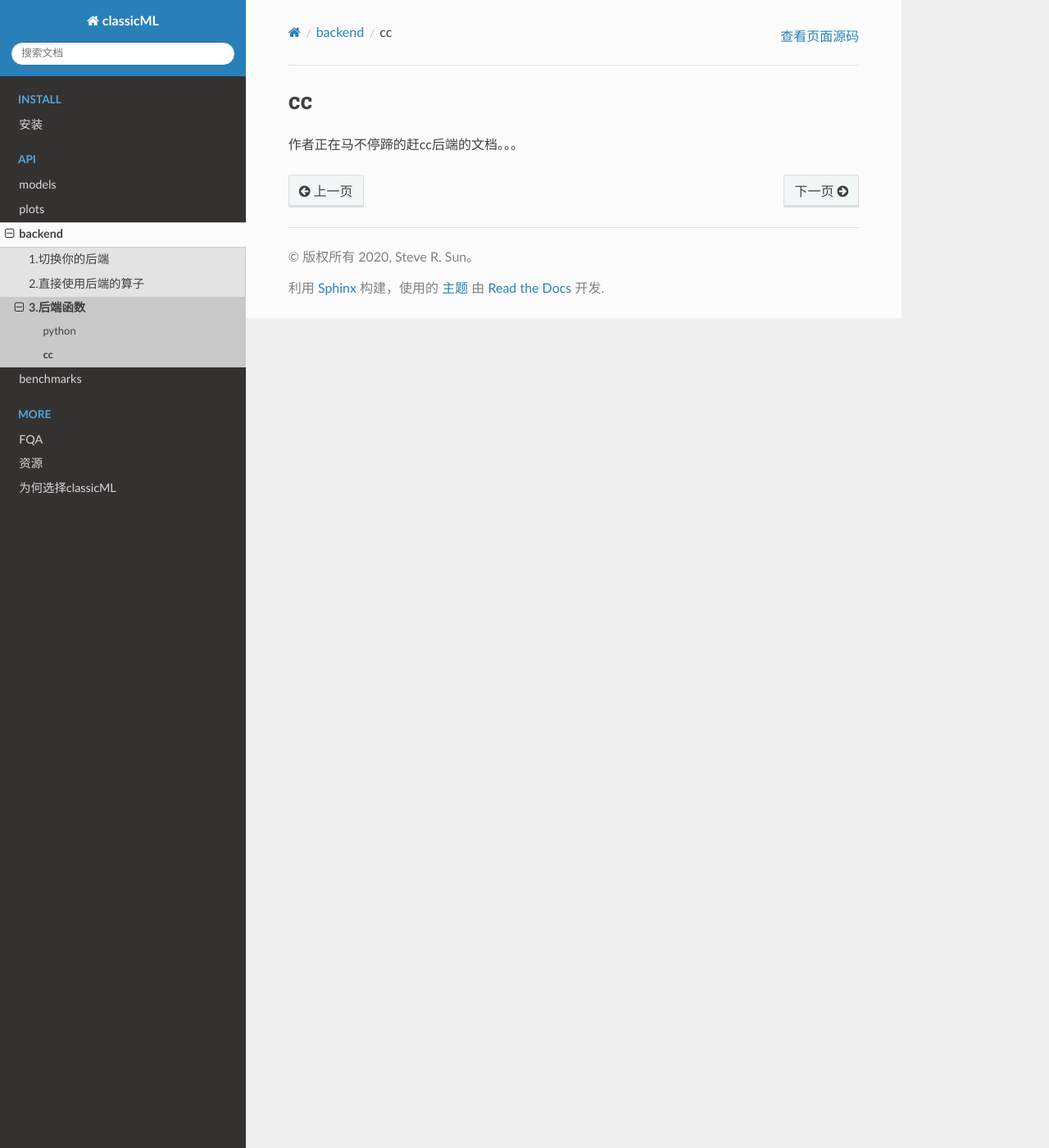
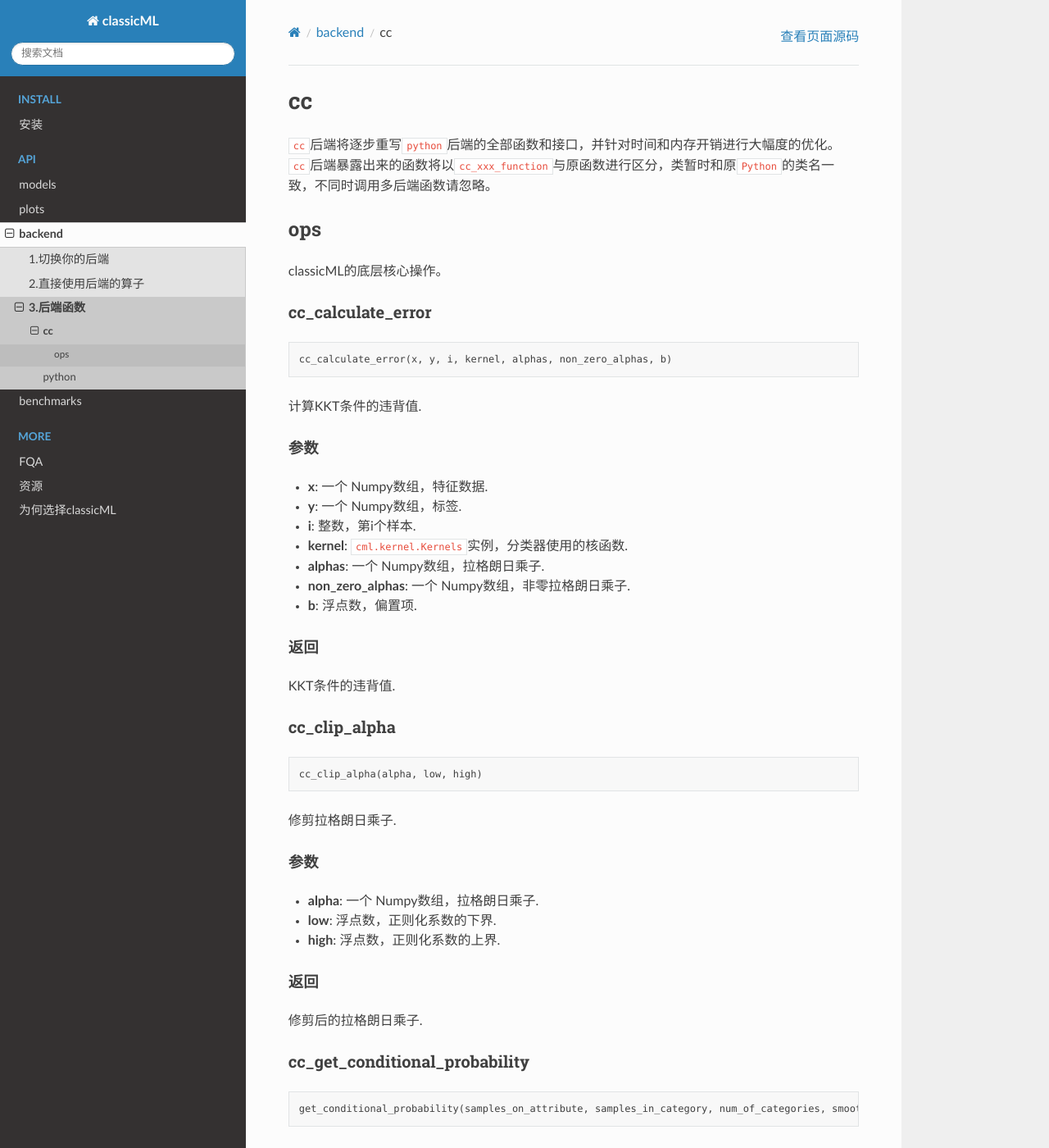
Before and after one commit to sun1638650145/classicML, a Sphinx documentation site: the page built from docs/source/backend/cc.md, in a window 1280 px wide and 1400 px high. Shown: the whole window at 82% size. Built offline with Sphinx 7.4.7 and the Read the Docs theme 2.0.0, drawn with Linux system fonts in a browser that asks for light colours; some of the changed text lies outside the part shown.

Commit message:
update docs/backend

````diff
--- a/docs/source/backend/cc.md
+++ b/docs/source/backend/cc.md
@@ -1,3 +1,65 @@
 # cc
 
-作者正在马不停蹄的赶cc后端的文档。。。
+```cc```后端将逐步重写```python```后端的全部函数和接口，并针对时间和内存开销进行大幅度的优化。```cc```后端暴露出来的函数将以```cc_xxx_function```与原函数进行区分，类暂时和原```Python```的类名一致，不同时调用多后端函数请忽略。
+
+## ops
+
+classicML的底层核心操作。
+
+### cc_calculate_error
+
+```python
+cc_calculate_error(x, y, i, kernel, alphas, non_zero_alphas, b)
+```
+
+计算KKT条件的违背值.
+
+#### 参数
+
+* <b>x</b>: 一个 Numpy数组，特征数据.
+* <b>y</b>: 一个 Numpy数组，标签.
+* <b>i</b>: 整数，第i个样本.
+* <b>kernel</b>: ```cml.kernel.Kernels```实例，分类器使用的核函数.
+* <b>alphas</b>: 一个 Numpy数组，拉格朗日乘子.
+* <b>non_zero_alphas</b>: 一个 Numpy数组，非零拉格朗日乘子.
+* <b>b</b>: 浮点数，偏置项.
+
+#### 返回
+
+KKT条件的违背值.
+
+### cc_clip_alpha
+
+```python
+cc_clip_alpha(alpha, low, high)
+```
+
+修剪拉格朗日乘子.
+
+#### 参数
+
+* <b>alpha</b>: 一个 Numpy数组，拉格朗日乘子.
+* <b>low</b>: 浮点数，正则化系数的下界.
+* <b>high</b>: 浮点数，正则化系数的上界.
+
+#### 返回
+修剪后的拉格朗日乘子.
+
+### cc_get_conditional_probability
+
+```python
+get_conditional_probability(samples_on_attribute, samples_in_category, num_of_categories, smoothing)
+```
+
+获取类条件概率.
+
+#### 参数
+
+* <b>samples_on_attribute</b>: 浮点数，在某个属性的样本.
+* <b>samples_in_category</b>: 浮点数，在某个类别上的样本.
+* <b>num_of_categories</b>: 整数，类别的数量.
+* <b>smoothing</b>: 布尔值，是否使用平滑.
+
+#### 返回
+
+类条件概率.
--- a/docs/source/backend/index.rst
+++ b/docs/source/backend/index.rst
@@ -35,8 +35,10 @@
 3.后端函数
 ----------
 
+针对专业用户，你可以查看下面所列的全部函数和接口
+
 .. toctree::
-   :maxdepth: 2
+   :maxdepth: 3
 
+   cc
    python
-   cc
````
Also changed, not shown: 3 other files.
